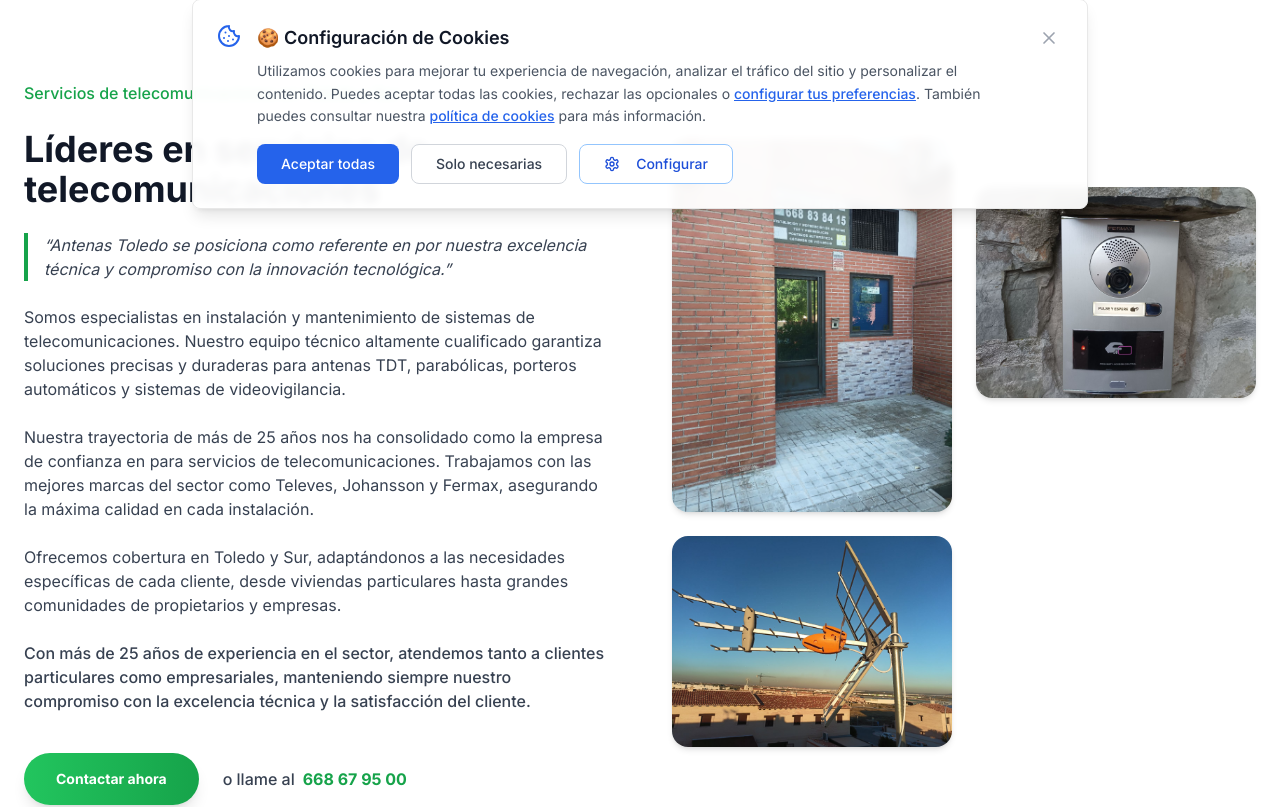
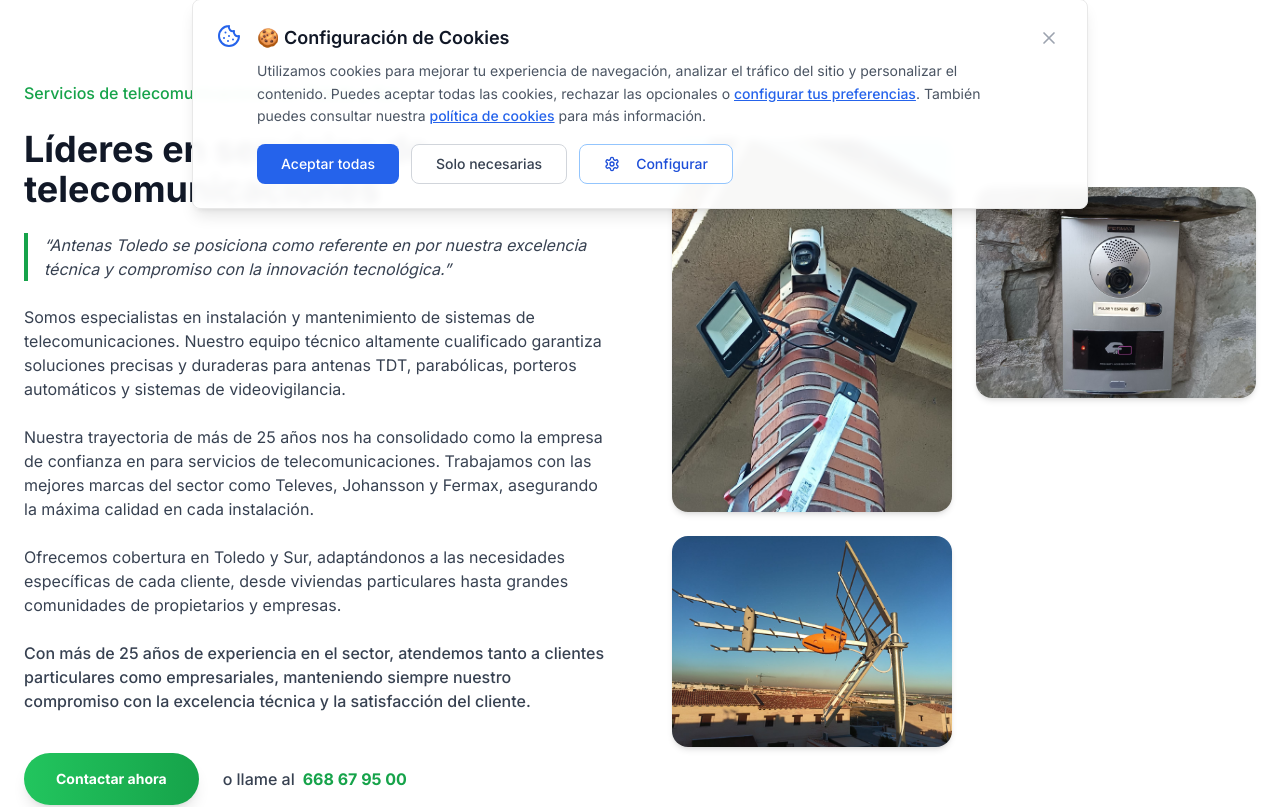
Before and after one commit to luisachica/advanced-telecom, a Next.js app: page /quienes-somos in a window 1280 px wide. Shown: the part 575-1382 px from the top of the page. Built offline with nearby package versions, Linux system fonts and the light colour scheme; no server answers.

Commit message:
Actualización imágnes

```diff
--- a/app/quienes-somos/page.tsx
+++ b/app/quienes-somos/page.tsx
@@ -23,7 +23,7 @@ const pageData = {
       "Con más de 25 años de experiencia en el sector, atendemos tanto a clientes particulares como empresariales, manteniendo siempre nuestro compromiso con la excelencia técnica y la satisfacción del cliente."
     ],
     images: [
-      { src: "/images/telecom/empresa-advanced-telecom.jpg", alt: "Equipo técnico especializado" },
+      { src: "/images/telecom/trabajo-antena-2023-12-22-02.jpg", alt: "Equipo técnico especializado" },
       { src: "/images/telecom/antena-profesional.jpg", alt: "Instalaciones profesionales" },
       { src: "/images/telecom/video-portero-02.jpg", alt: "Sistemas de comunicación" },
     ]
@@ -83,7 +83,7 @@ const organizationSchema = {
     "@type": "Organization",
     "name": "Antenas Toledo",
     "url": "https://antenastoledo.com",
-    "logo": "https://antenastoledo.com/logo-advanced-telecom.jpg",
+    "logo": "https://antenastoledo.com/logo-antenas-toledo.png",
     "description": pageData.hero.subtitle,
     "address": {
       "@type": "PostalAddress",
--- a/components/footer.tsx
+++ b/components/footer.tsx
@@ -157,7 +157,7 @@ export function Footer() {
           <div className="flex flex-col lg:flex-row items-center gap-6">
             <div className="flex-shrink-0">
               <Image
-                src="/images/telecom/Antenista--Logo-Ministerio-de-Energía-Turismo-y-Agenda-Digital.png"
+                src="/images/telecom/Antenista-Madrid-Logo-Ministerio-de-Energía-Turismo-y-Agenda-Digital.png"
                 alt="Logo Ministerio de Energía, Turismo y Agenda Digital"
                 width={380}
                 height={100}
```
Also changed, not shown: public/logo-advanced-telecom-horizontal.png (deleted), public/logo-advanced-telecom-horizontal.svg (deleted).
